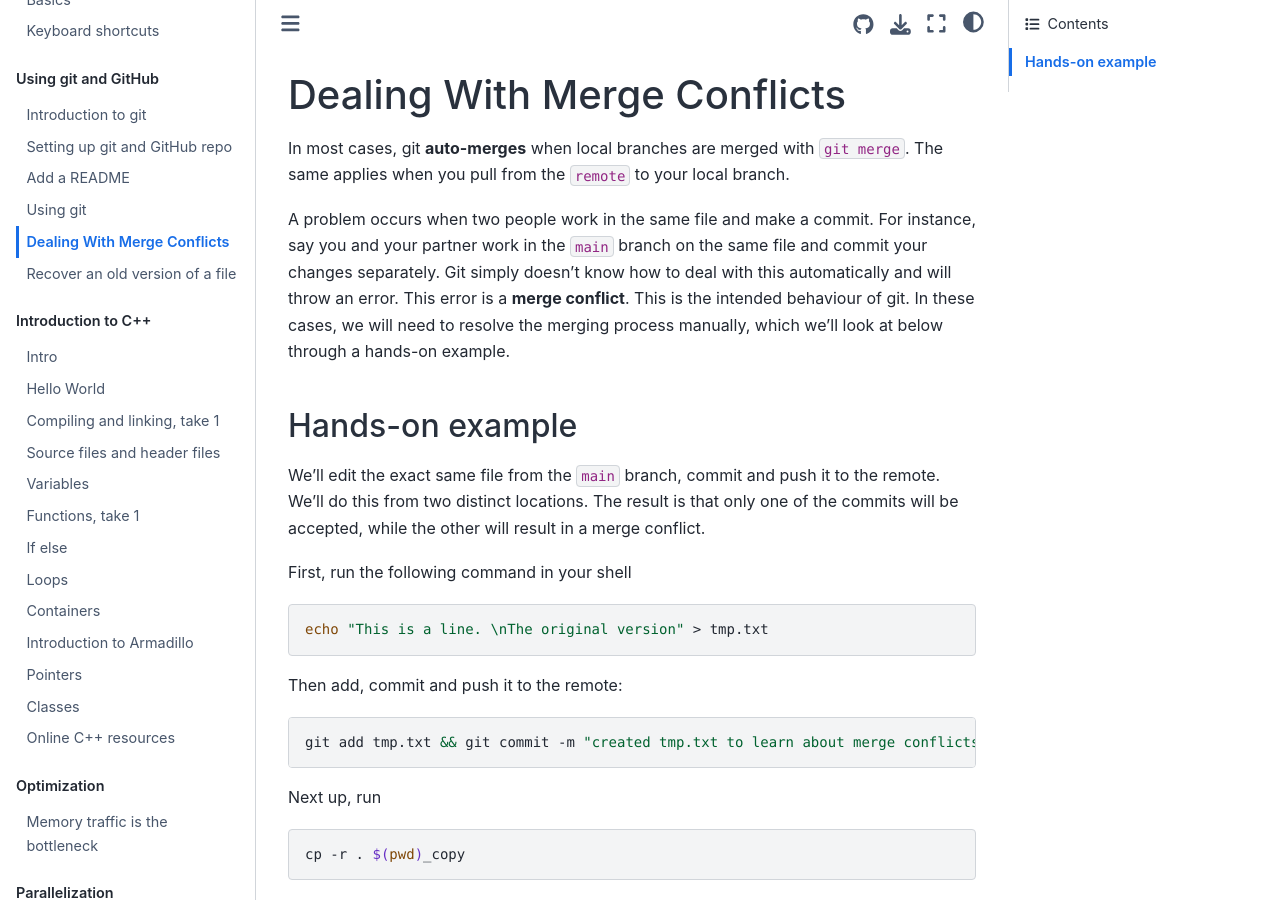
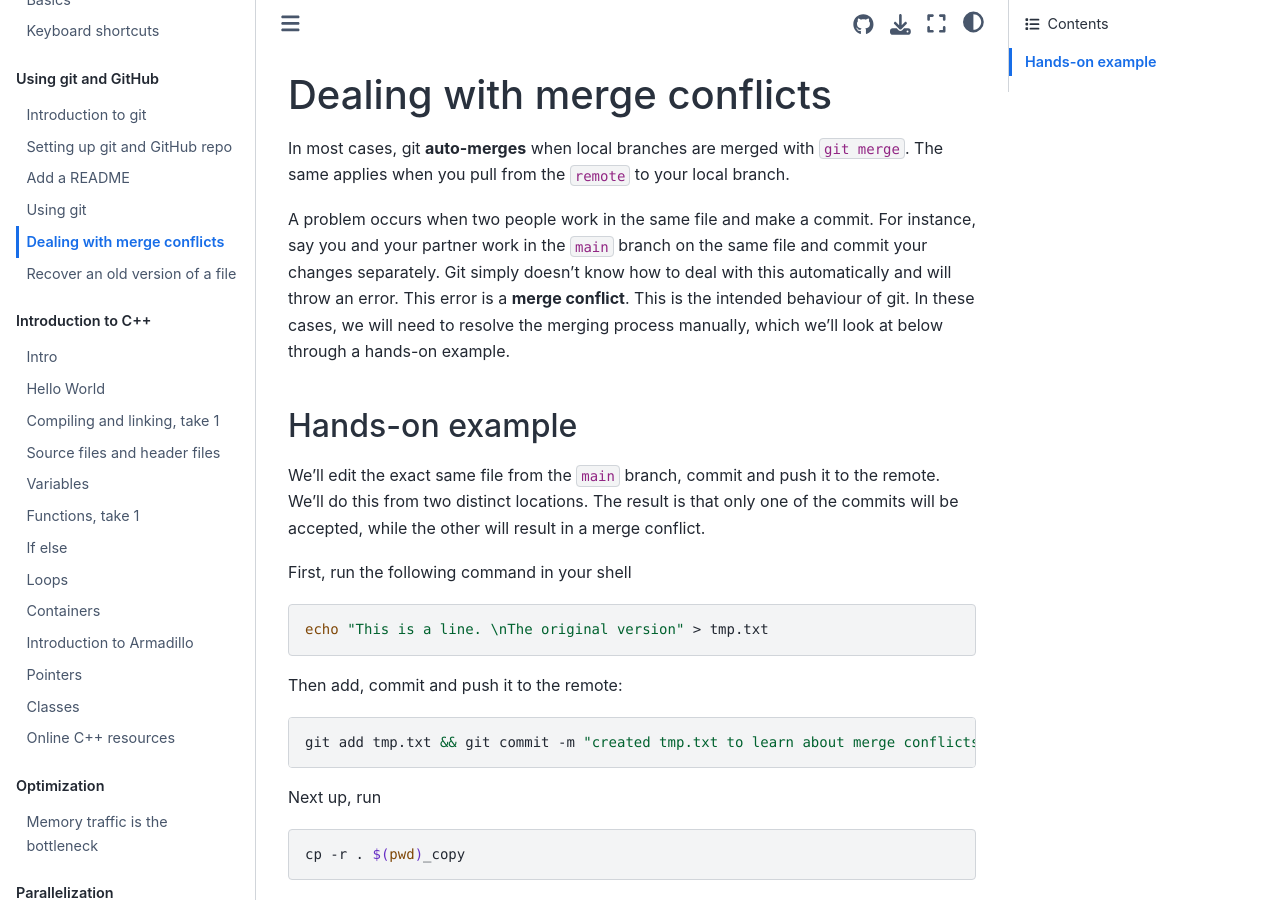
Before and after one commit to anderkve/FYS3150, a Jupyter Book: the page built from book/using_git/dealing_with_merge_conflicts.md, in a window 1280 px wide and 900 px high. Built offline with Jupyter Book 1.0.4 settings and Sphinx 7.4.7 and the Sphinx Book theme 1.1.4, drawn with Linux system fonts in a browser that asks for light colours.

Commit message:
Made capitalization consistent in headings.

```diff
--- a/book/using_git/dealing_with_merge_conflicts.md
+++ b/book/using_git/dealing_with_merge_conflicts.md
@@ -1,4 +1,4 @@
-# Dealing With Merge Conflicts
+# Dealing with merge conflicts
 
 In most cases, git **auto-merges** when local branches are merged with `git merge`.
 The same applies when you pull from the `remote` to your local branch.
```
